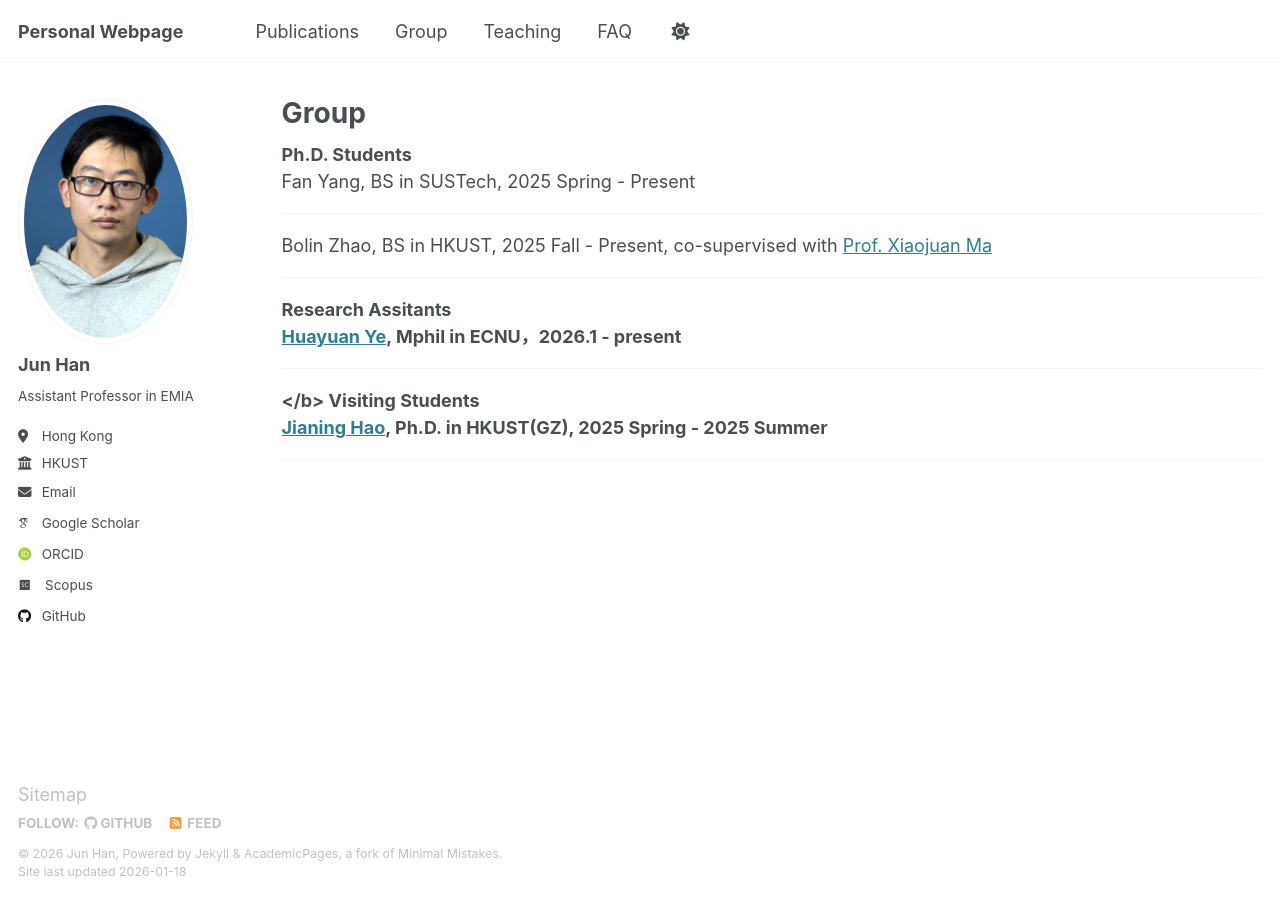
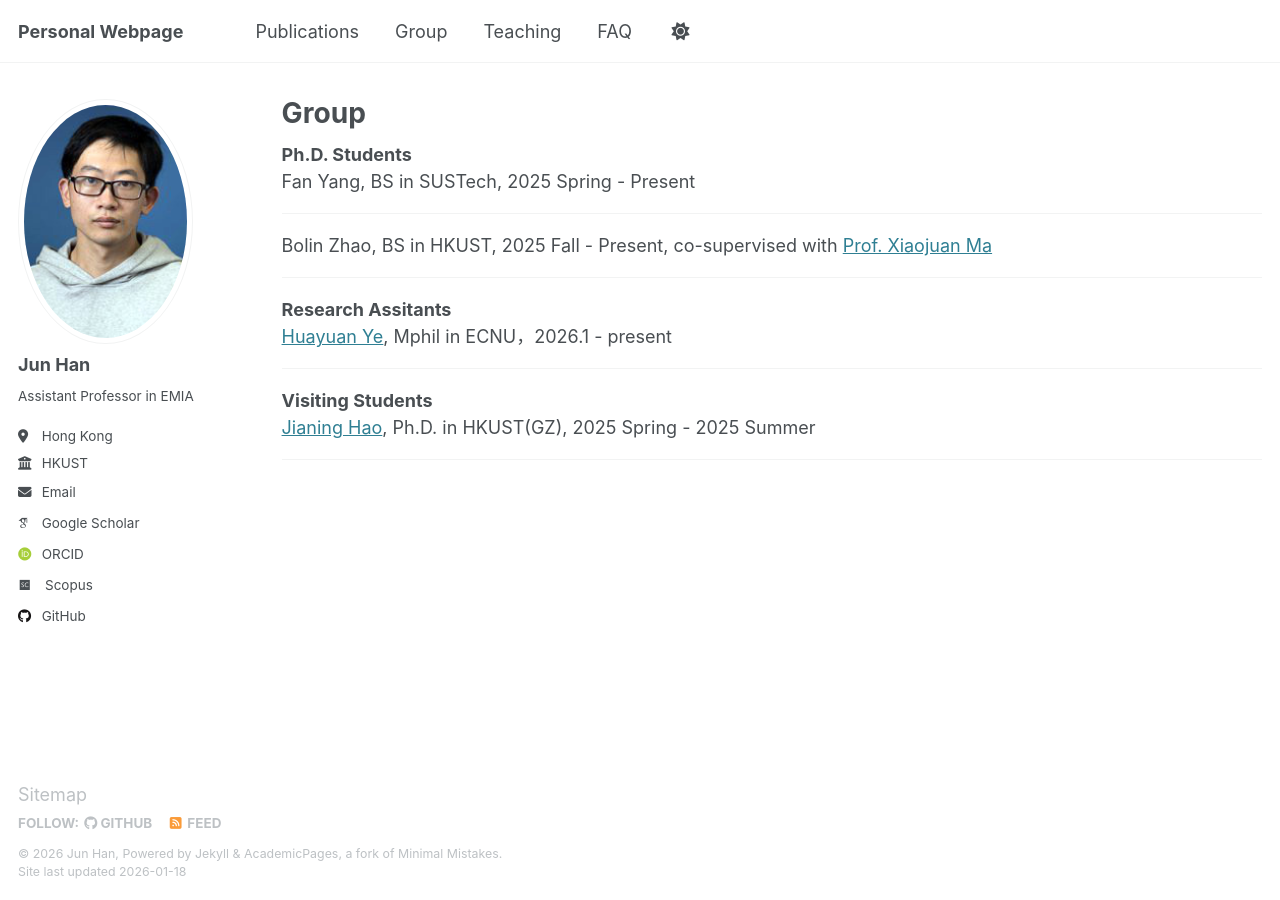
Before and after one commit to stevenhan1991/stevenhan1991.github.io, a Jekyll site: the page built from _pages/group.md, in a window 1280 px wide. Built offline with Jekyll 4.4.1, drawn with Linux system fonts in a browser that asks for light colours; some web fonts are replaced.

Commit message:
Update group.md

```diff
--- a/_pages/group.md
+++ b/_pages/group.md
@@ -20,10 +20,10 @@ redirect_from:
     <div class="title"> Bolin Zhao, BS in HKUST, 2025 Fall - Present, co-supervised with <a href="https://seng.hkust.edu.hk/about/people/faculty/xiaojuan-ma">Prof. Xiaojuan Ma</a></div>
 
    <hr>
-<b> Research Assitants
+<b> Research Assitants   </b>
   <div class="text">
     <div class="title"><a href="https://huayuan.info/">Huayuan Ye</a>, Mphil in ECNU，2026.1 - present </div>
-   <hr></b>
+   <hr>
 
  <b> Visiting Students </b>
 
```
